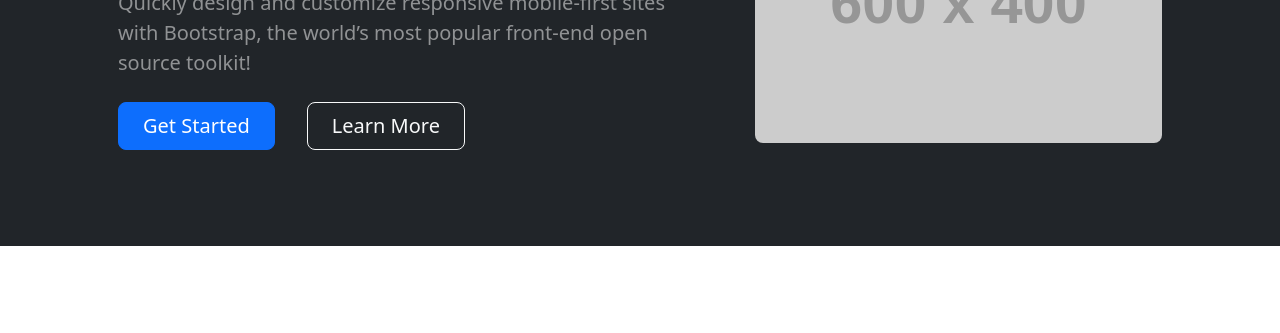
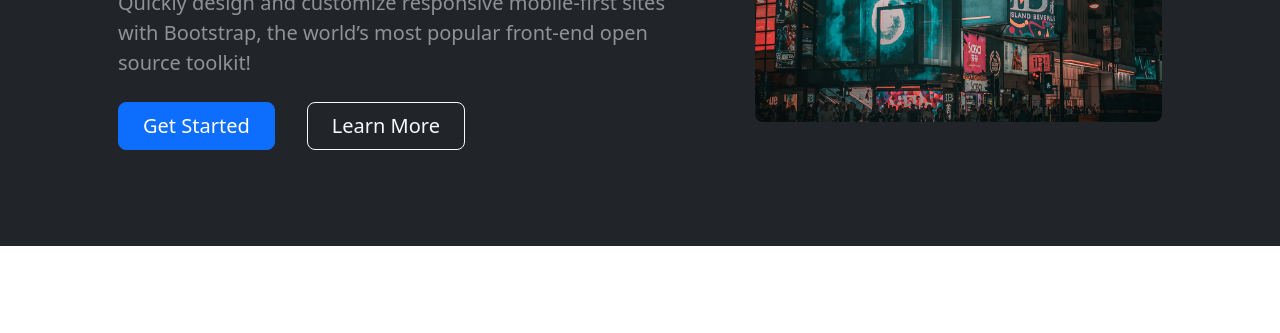
Before and after one commit to Brainy162/Bootstrap-5-template, a plain HTML site: page index.html in a window 1280 px wide. Shown: the part 287-620 px from the top of the page. Drawn offline with nearby package versions, Linux system fonts and the light colour scheme; placeholder pictures from the web are drawn by us.

Commit message:
add image
updated Image

```diff
--- a/index.html
+++ b/index.html
@@ -59,7 +59,8 @@
                                 </div>
                             </div>
                         </div>
-                        <div class="col-xl-5 col-xxl-6 d-none d-xl-block text-center"><img class="img-fluid rounded-3 my-5" src="https://dummyimage.com/600x400/343a40/6c757d" alt="..." /></div>
+                        <div class="col-xl-5 col-xxl-6 d-none d-xl-block text-center">
+                            <img class="img-fluid rounded-3 my-5" src="assets/img/06.jpg" alt="..." /></div>
                     </div>
                 </div>
             </header>
```
Also changed, not shown: assets/img/06.jpg (added).
